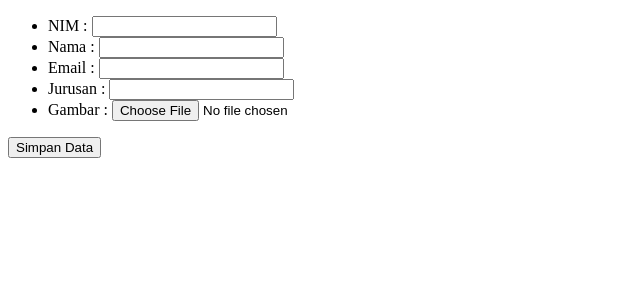
After one commit to Theoregons/koneksidatabase, a PHP site: page /tambah.php in a window 1280 px wide. The commit adds this page. Shown: the top 300 px of the page, without its empty margins (0-640 px from the left). Run offline with PHP 8.4, Linux system fonts and the light colour scheme.

Commit message:
add data

```diff
--- a/function.php
+++ b/function.php
@@ -15,7 +15,31 @@
         $query = "SELECT * FROM data_mhs where nama like '%$keyword%' ";
         return query($query);
     }
+    function tambah($data) {
+        global $koneksi;
 
+        $file_name = $_FILES["gambar"]["name"];
+        $file_tmp = $_FILES["gambar"]["tmp_name"];
+        $file_type = $_FILES["gambar"]["type"];
+        $file_size = $_FILES["gambar"]["size"];
+        $file_error = $_FILES["gambar"]["error"];
+
+        var_dump($_FILES["gambar"]);
+
+        $target_dir = "img/";
+        $target_file = $target_dir . basename($file_name);
+        move_uploaded_file($file_tmp, $target_file);
+
+        $nama = htmlspecialchars($data["nama"]);
+        $nim = htmlspecialchars($data["nim"]);
+        $email = htmlspecialchars($data["email"]);
+        $jurusan = htmlspecialchars($data["jurusan"]);
+
+        $query = "insert into data_mhs values ('' , '$file_name', '$nim', '$nama', '$jurusan', '$email')";
+
+        mysqli_query($koneksi, $query);
+        return mysqli_affected_rows($koneksi);
+    }
     function ubah($data) {
         global $koneksi;
 
--- /dev/null
+++ b/tambah.php
@@ -0,0 +1,49 @@
+<?php
+
+require "function.php";
+
+if(isset($_POST["submit"])){
+    if(tambah($_POST) > 0 ){
+        echo "berhasil diubah";
+    } else {
+        echo "Gagal diubah";
+    }
+}
+
+
+?>
+<!DOCTYPE html>
+<html lang="en">
+<head>
+    <meta charset="UTF-8">
+    <meta name="viewport" content="width=device-width, initial-scale=1.0">
+    <title>Add Data</title>
+</head>
+<body>
+    <form action="" method="post" enctype="multipart/form-data">
+        <ul>
+            <li>
+                <label for="">NIM : </label>
+                <input type="text" name="nim" id="nim" required >
+            </li>
+            <li>
+                <label for="">Nama : </label>
+                <input type="text" name="nama" id="nama" required >
+            </li>
+            <li>
+                <label for="">Email : </label>
+                <input type="text" name="email" id="email" required >
+            </li>
+            <li>
+                <label for="">Jurusan : </label>
+                <input type="text" name="jurusan" id="jurusan" required >
+            </li>
+            <li>
+                <label for="">Gambar : </label>
+                <input type="file" name="gambar" id="gambar" required >
+            </li>
+        </ul>
+        <button type="submit" name="submit">Simpan Data</button>
+    </form>
+</body>
+</html>
```
Also changed, not shown: index.php (+6 -3 lines), 1 other file.
